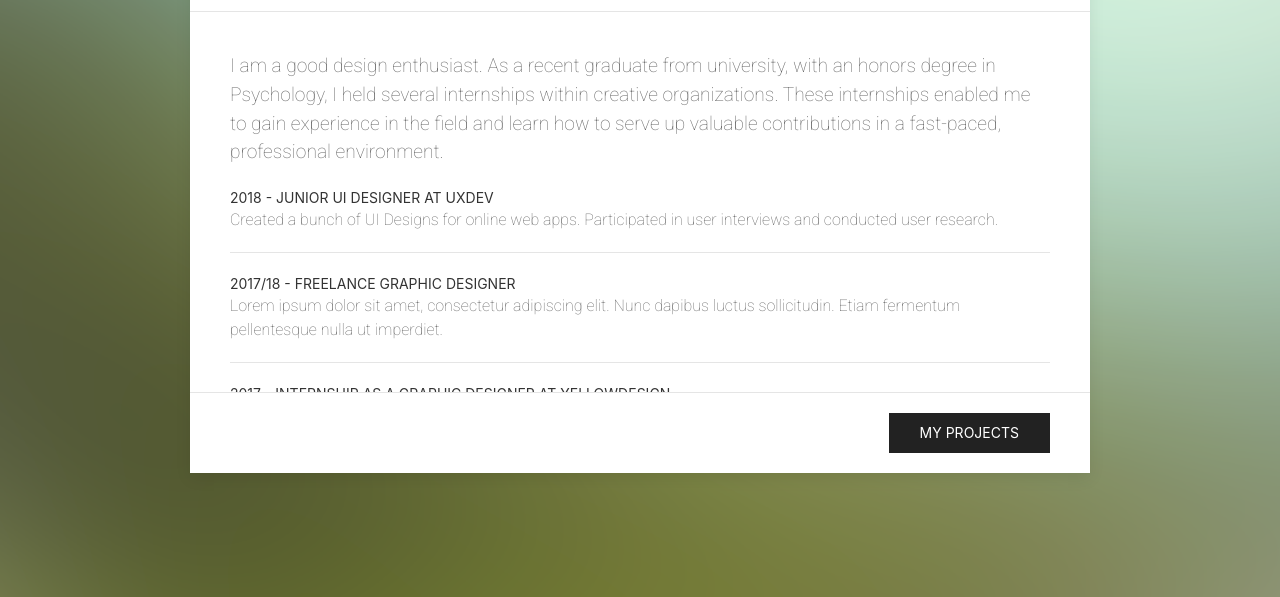
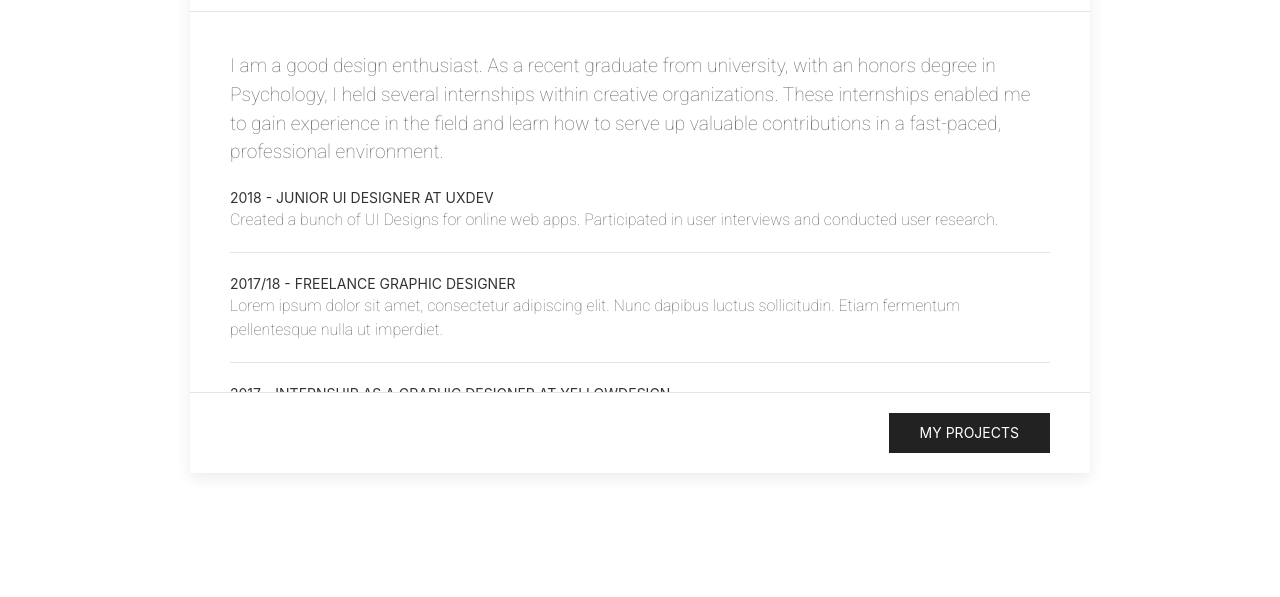
Before and after one commit to uxdev18/cv-online, a plain HTML site: page index.html in a window 1280 px wide. Shown: the part 203-800 px from the top of the page. Drawn offline with nearby package versions, Linux system fonts and the light colour scheme.

Commit message:
remove the colored background

```diff
--- a/styles.css
+++ b/styles.css
@@ -1,12 +1,5 @@
 h1, h2, h3, h4, h5, h6, p, span, q, dd {
     font-family: 'Roboto', sans-serif;
-}
-
-body {
-    background-image: url(assets/background.png);
-    -webkit-background-size: cover;
-    background-size: cover;
-    height: 100%;
 }
 
 .app-badge-green {
```
